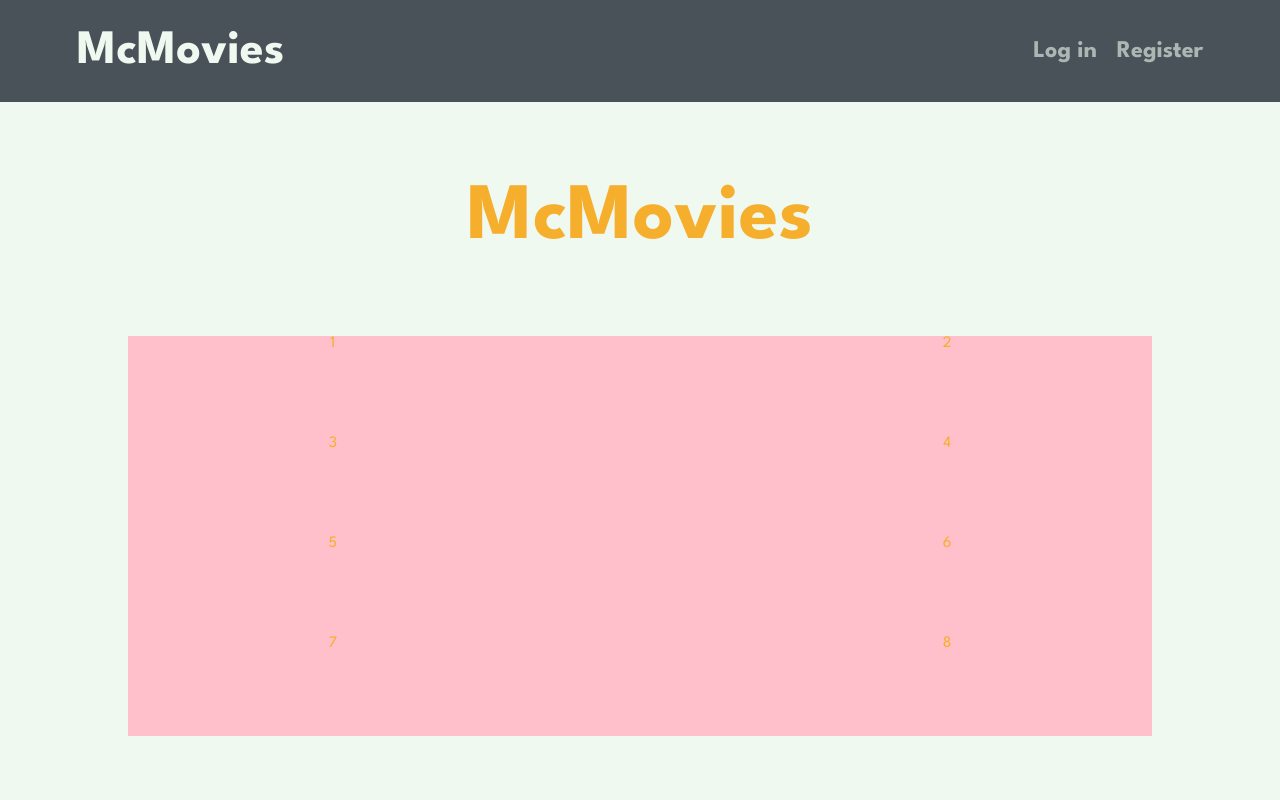
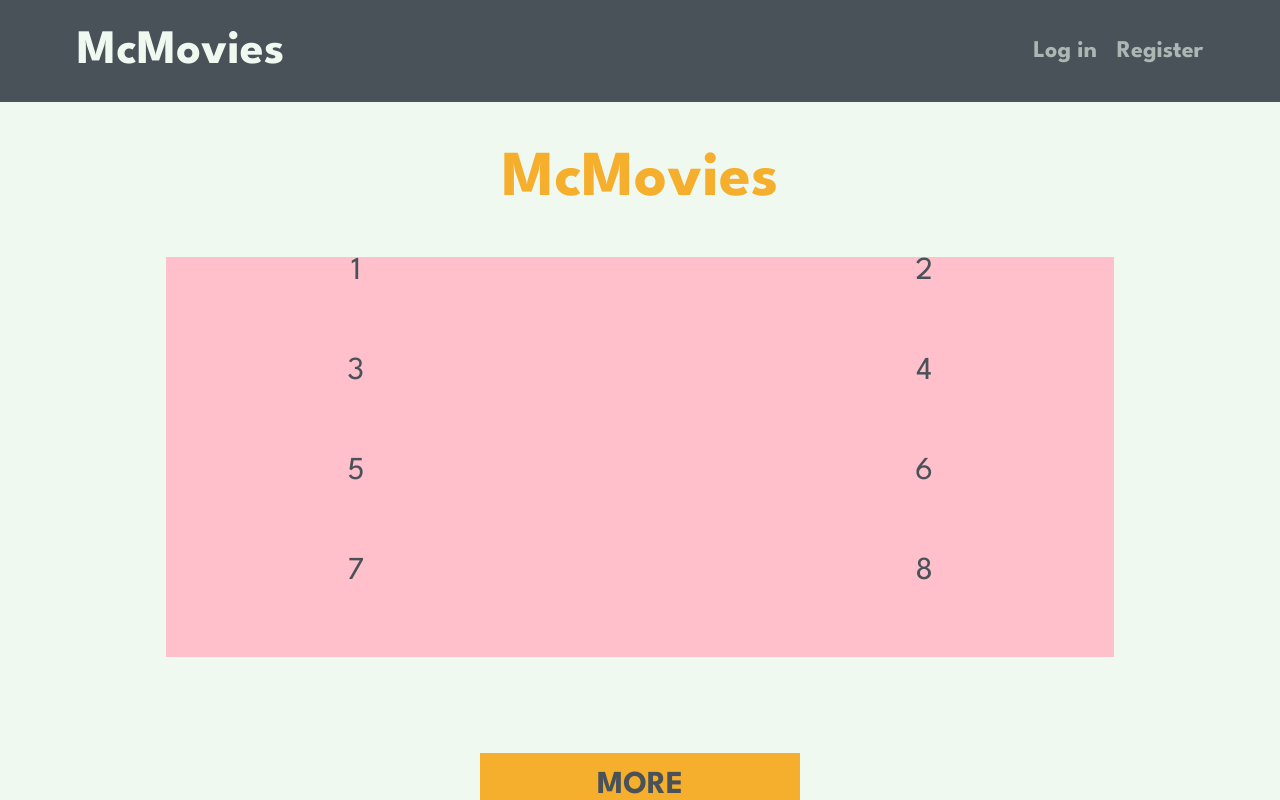
Before and after one commit to Juan-Isturiz/microproyecto_2, a React (Vite) app: page / in a window 1280 px wide. Shown: the top 800 px of the page. Built offline with nearby package versions, Linux system fonts and the light colour scheme.

Commit message:
HomePage now is a Page, not a component

```diff
--- a/src/App.jsx
+++ b/src/App.jsx
@@ -1,19 +1,15 @@
 import { useState } from 'react'
 import logo from './logo.svg'
 import './App.css'
-import HomePage from './Components/HomePage/HomePage'
-import NavBar from './Components/NavBar/NavBar'
-import Footer from './Components/Footer/Footer'
+import HomePage from './Pages/HomePage'
+
 
 function App() {
   const [count, setCount] = useState(0)
 
   return (
     <div className="App">
-      <NavBar />
       <HomePage />
-      <Footer />
-
     </div>
   )
 }
--- a/src/Components/HomePage/HomePage.jsx
+++ b/src/Components/MovieBox/MovieBox.jsx
@@ -1,9 +1,9 @@
 import React from 'react'
-import styles from './HomePage.module.css'
+import styles from './MovieBox.module.css'
 
-export default function HomePage() {
+export default function MovieBox() {
   return (
-    <div className={styles.HomePageDiv}>
+    <div className={styles.MovieBoxDiv}>
       <h1 className={styles.HomeTitle}>McMovies</h1>
       <div className={styles.MovieBox}> {/* Here will go 8 movies, brought from the API */}
         <div className={styles.BoxChild}>1</div>
--- a/src/Components/HomePage/HomePage.module.css
+++ b/src/Components/MovieBox/MovieBox.module.css
@@ -1,21 +1,23 @@
-.HomePageDiv {
-    color: var(--contrast);
+.MovieBoxDiv {
+    font-size: 2rem;
+    padding-bottom: 3rem;
+    color: var(--main-dark);
     background-color: var(--main-white);
-    padding-top: 5rem;
+    margin: 3rem;
 }
 
-.HomeTitle {
-    font-size: 5rem;
-    padding-bottom: 5rem;
+.MovieBoxDiv h1 {
+    color: var(--contrast);
+    margin-bottom: 3rem;
 }
 
-.HomePageDiv button {
+#HomePageMore {
     margin: 3em;
     color: var(--main-dark);
     font-weight: 800;
     background-color: var(--contrast);
     border: none;
-    font-size: 1.4em;
+    font-size: 1em;
     width: 10em;
     height: 2em;
 }
--- a/src/Components/NavBar/NavBar.module.css
+++ b/src/Components/NavBar/NavBar.module.css
@@ -1,3 +1,7 @@
+body {
+    background-color: var(--main-white);
+}
+
 .NavBarDiv {
     font-size: 1.5rem;
     font-weight: 200;
--- /dev/null
+++ b/src/Pages/HomePage.jsx
@@ -0,0 +1,14 @@
+import React from 'react'
+import Footer from '../Components/Footer/Footer'
+import MovieBox from '../Components/MovieBox/MovieBox'
+import NavBar from '../Components/NavBar/NavBar'
+
+export default function HomePage() {
+  return (
+    <div>
+        <NavBar />
+        <MovieBox />
+        <Footer />
+    </div>
+  )
+}
```
Also changed, not shown: src/favicon.svg (deleted).
